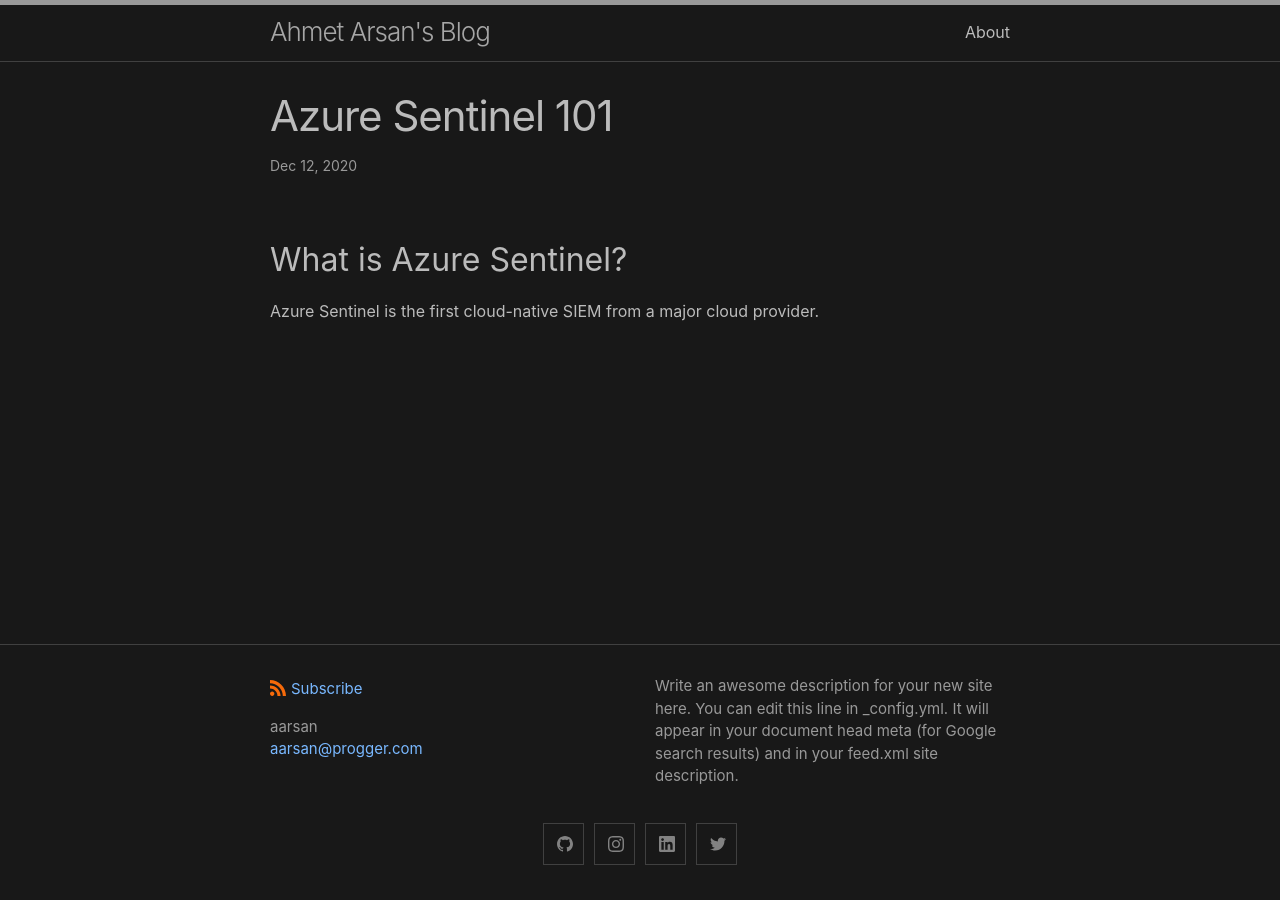
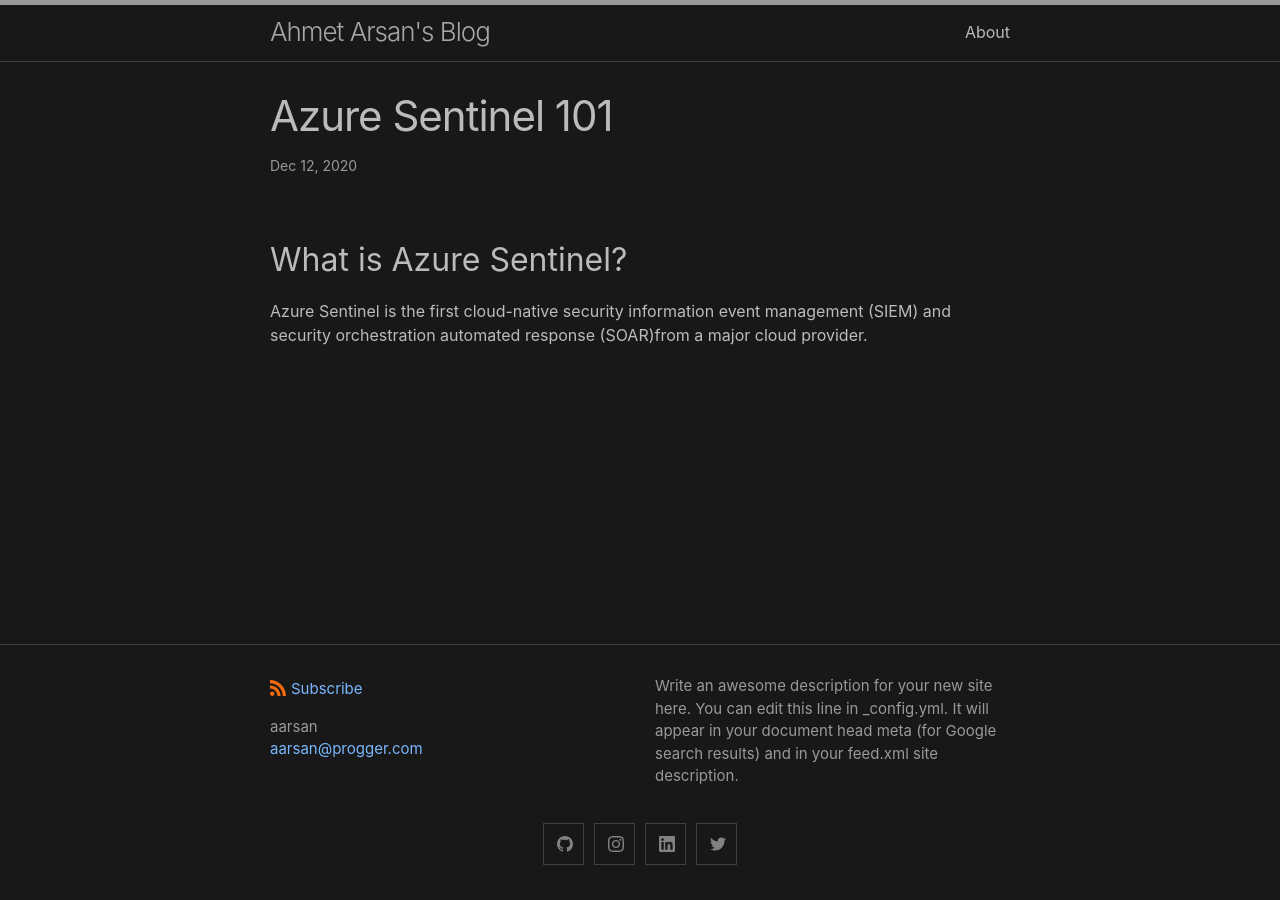
Before and after one commit to aarsan/aarsan.github.io, a Jekyll site: the page built from _posts/2020-12-11-Azure-Sentinel.md, in a window 1280 px wide. Built offline with Jekyll 4.4.1, drawn with Linux system fonts in a browser that asks for light colours.

Commit message:
updates to Sentinel blog

```diff
--- a/_posts/2020-12-11-Azure-Sentinel.md
+++ b/_posts/2020-12-11-Azure-Sentinel.md
@@ -6,4 +6,4 @@
 ---
 ## What is Azure Sentinel?
 
-Azure Sentinel is the first cloud-native SIEM from a major cloud provider.
+Azure Sentinel is the first cloud-native security information event management (SIEM) and security orchestration automated response (SOAR)from a major cloud provider.
```
